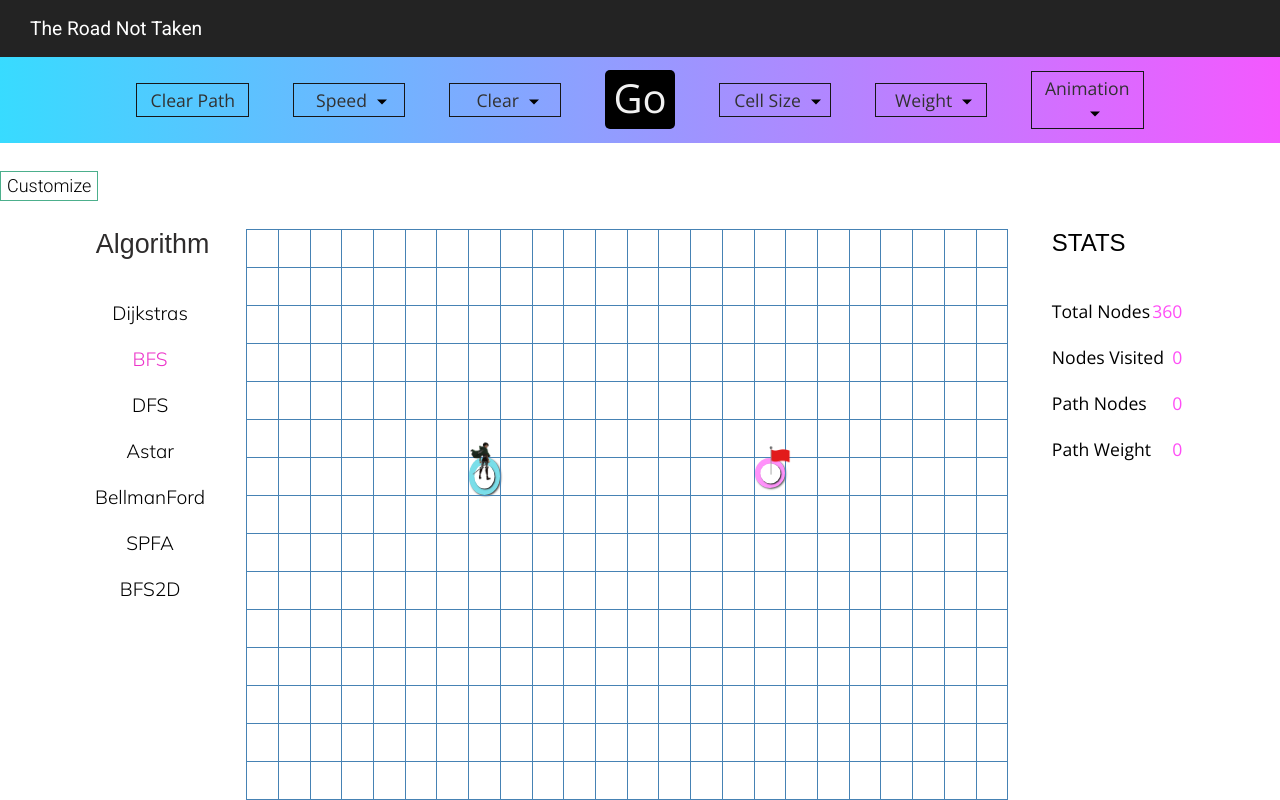
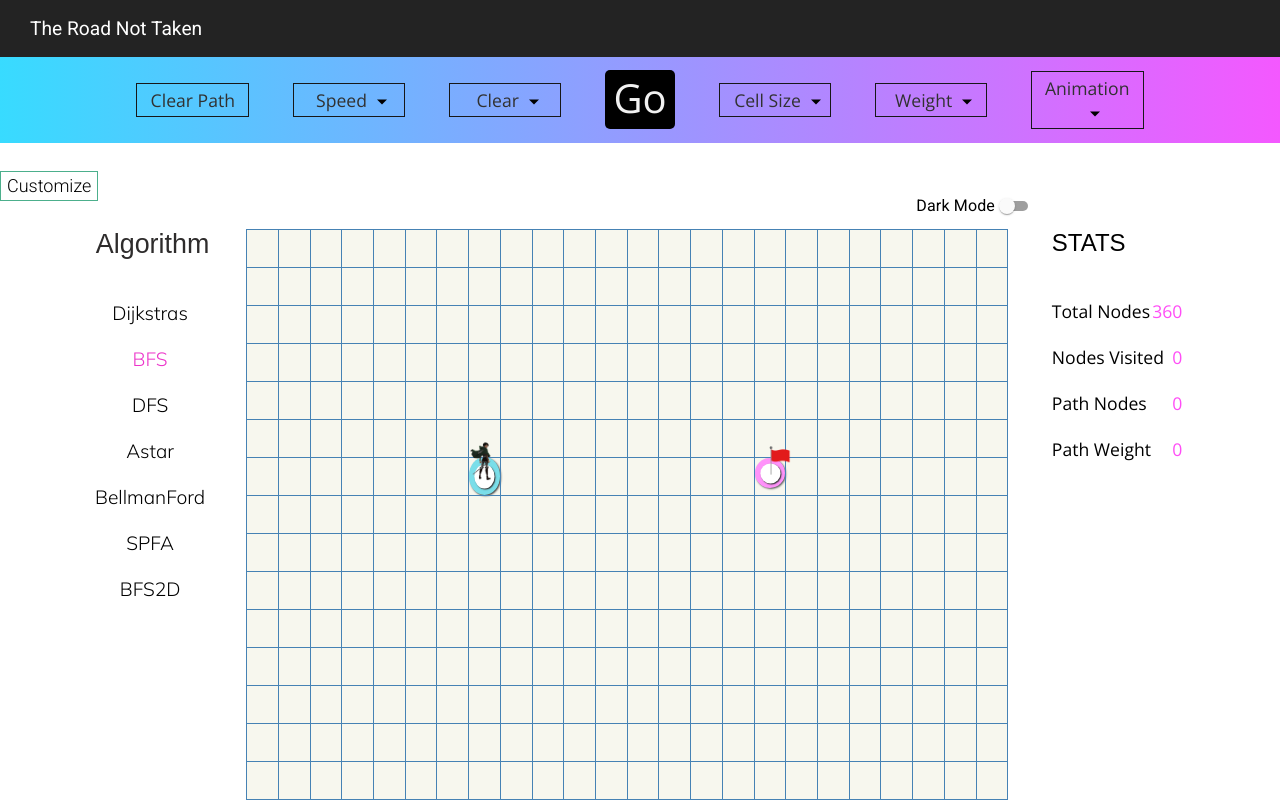
Before and after one commit to priyansh-19/The-Road-Not-Taken, a React (Create React App) app: page / in a window 1280 px wide. Built offline with nearby package versions, Linux system fonts and the light colour scheme.

Commit message:
dark mode added

```diff
--- a/src/Components/Board.js
+++ b/src/Components/Board.js
@@ -68,6 +68,8 @@ class Board extends React.Component {
             isSpeedCustom : false,
             isVisualizing : false,
             isTableFlipped : false,
+            darkMode : false,
+
 
             cellSize : 'Medium',
             animation : 'Max',
@@ -293,6 +295,7 @@ class Board extends React.Component {
 
     visualizeAlgorithm = async (event, isMoved) =>{
 
+
         await this.clearPath('Path');
         if(!isMoved) this.setState({pathFoundState:-1,renderInstantPath:false,isVisualizing:false});
         const {isSelectedAlgorithm} = this.state;
@@ -356,6 +359,9 @@ class Board extends React.Component {
     stopVisualizing = () =>{
         this.setState({isVisualizing:false})
     }
+    toggleDarkMode = () =>{
+        this.setState({darkMode:!this.state.darkMode});
+    }
     setFlippedState = (isFlipped) =>{
         this.setState({isTableFlipped:isFlipped});
     }
@@ -375,6 +381,7 @@ class Board extends React.Component {
     }
     render(){
         const {nodes} = this.state;
+        const classForGrid = (this.state.darkMode) ? 'mainGrid-dark' : null;
         return (
             <div className="screen">
             <Header
@@ -389,13 +396,14 @@ class Board extends React.Component {
                 isVisualizing = {this.state.isVisualizing}
             >Visualize</Header>
             {/* <div onClick = {()=>{this.setState({isTableFlipped:!(this.state.isTableFlipped)})}}>FLIP</div> */}
-
             <CustomsLane
                 setSpeed = {this.setSpeed}
                 setWeight = {this.setWeight}
                 setFlippedState = {this.setFlippedState}
                 speed = {this.state.speed}
                 weight = {this.state.weight}
+                darkMode = {this.state.darkMode}
+                toggleDarkMode = {this.toggleDarkMode}
             />
 
             <div className="mainArea">
@@ -405,7 +413,7 @@ class Board extends React.Component {
                     isSelectedAlgorithm = {this.state.isSelectedAlgorithm}
                     selectThisAlgorithm = {this.selectThisAlgorithm}
                 />
-                <table className = {`mainGrid onChangeMainGrid ${this.state.pathFoundState === 1 ? 'onPathFound' : this.state.pathFoundState === 0 ? 'onPathNotFound' : ''}`}>
+                <table className = {`mainGrid  ${classForGrid} onChangeMainGrid ${this.state.pathFoundState === 1 ? 'onPathFound' : this.state.pathFoundState === 0 ? 'onPathNotFound' : ''}`}>
                     {/* <div class = 'messageToUser' >{this.state.message}</div> */}
                     <tbody className = "table-body">
                         {nodes.map( (row,i) => {
@@ -431,6 +439,7 @@ class Board extends React.Component {
                                         onMouseUp = {this.onMouseUp}
                                         animation = {this.state.renderInstantPath ? 'None' : this.state.animation}
                                         isTableFlipped = {this.state.isTableFlipped}
+                                        darkMode = {this.state.darkMode }
                                     />
                                     })
                                 }
--- /dev/null
+++ b/src/Components/Customs/DarkMode.js
@@ -0,0 +1,26 @@
+import React from 'react';
+import Switch from '@material-ui/core/Switch';
+import FormGroup from '@material-ui/core/FormGroup';
+import FormControlLabel from '@material-ui/core/FormControlLabel';
+import '../../Styles/DarkMode.css';
+
+export default function DarkMode(props) {
+  const [checked, setChecked] = React.useState(false);
+  const {darkMode,toggleDarkMode} = props;
+
+
+  const toggleChecked = () => {
+    setChecked((prev) => !prev);
+    toggleDarkMode();
+  };
+
+  return (
+    <FormGroup class = 'DarkMode-container'>
+      <FormControlLabel
+        control={<Switch size="small" checked={checked} color = "primary" onChange={toggleChecked} />}
+        label="Dark Mode"
+        labelPlacement = "start"
+      />
+    </FormGroup>
+  );
+}
--- a/src/Components/CustomsLane.js
+++ b/src/Components/CustomsLane.js
@@ -2,10 +2,12 @@ import React, { useEffect, useState } from 'react';
 import Switch from './Customs/Switch';
 import CustomInputForm from './Customs/Form';
 import Slider from './Customs/Slider';
+import DarkMode from '../Components/Customs/DarkMode';
+
 import '../Styles/CustomsLane.css';
 
 const CustomsLane = (props)=>{
-    const {setFlippedState,setWeight,setSpeed,speed,weight} = props;
+    const {setFlippedState,setWeight,setSpeed,speed,weight,darkMode,toggleDarkMode} = props;
     const [isLaneOpen,setIsLaneOpen] = useState(false);
 
     const openLane = ()=>{
@@ -34,6 +36,10 @@ const CustomsLane = (props)=>{
                     currentSpeed = {speed}
                 />
             </div>
+                <DarkMode
+                    darkMode = {darkMode}
+                    toggleDarkMode = {toggleDarkMode}
+                />
         </div>
     );
 }
--- a/src/Components/Header.js
+++ b/src/Components/Header.js
@@ -25,7 +25,7 @@ class Header extends React.Component {
 
                         <Dropdown
                             functions = {{setSpeed:this.props.setSpeed,}}
-                            values = {{header:'Speed',list:['Slow','Medium','Fast','Instant','Custom']}}
+                            values = {{header:'Speed',list:['Slow','Medium','Fast','Instant']}}
                             selectedItem = 'Fast'
                             class = 'clearButton'
                         />
--- a/src/Components/Node.js
+++ b/src/Components/Node.js
@@ -27,14 +27,15 @@ class Node extends React.Component {
             animation,
             weight,
             isTableFlipped,
+            darkMode,
 
             } = this.props;
 
             const classOf = {
-            isWall : `isWall${animation}`,
-            isVisited : `visited${animation}`,
-            isShortestPathNode : `shortestPathNode${animation}`,
-            isWeighted : `isWeighted${weight}x`,
+            isWall : `${darkMode ? 'darkWall' : `isWall${animation}` } `,
+            isVisited : `visited${darkMode ? 'Dark' : animation }`,
+            isShortestPathNode : `shortestPathNode${darkMode?'Dark':animation}`,
+            isWeighted : `${darkMode ? 'isWeightedDark' : `isWeighted${weight}x`}`,
             isVisitedTarget : `visitedTarget${animation}`,
 
         }
@@ -62,7 +63,7 @@ class Node extends React.Component {
         }
         return(
             <td
-                className = {`node ${addClass}`}
+                className = {`node${darkMode ? '-dark' : ''} ${addClass}`}
                 id = {`${row}${col}`}
                 style = {divStyle}
                 onMouseEnter = {(e) => onMouseEnter(row,col,e)}
@@ -73,7 +74,7 @@ class Node extends React.Component {
 
             {   !isTableFlipped ?
                 <div className = { (isEnd  || isStart) ? `imageContainerSE` : `imageContainer ${isWeighted ? classOf['isWeighted'] : ''}`}>
-                {(isWeighted && !isWall && !isStart && !isEnd && animation!='Low' && animation != 'None' && !isShortestPathNode) ?
+                {(isWeighted && !isWall && !isStart && !isEnd && animation!='Low' && animation != 'None' && !isShortestPathNode && !darkMode) ?
                         <img
                         // draggable = "false"
                         className = {`weightImage${animation} selectDisable`}
--- a/src/Styles/Board.css
+++ b/src/Styles/Board.css
@@ -26,12 +26,17 @@
 .mainGrid{
 
     border-collapse: collapse;
-    /* display: flex; */
     flex-direction: column;
-    /* height: 100%; */
     overflow: auto;
-    /* background-color: rgb(32, 34, 28); */
+    background-color:rgb(247, 247, 238);
 
+
+}
+.mainGrid-dark{
+    border-collapse: collapse;
+    flex-direction: column;
+    overflow: auto;
+    background-color: rgb(29, 26, 26);
 }
 
 .onPathFound{
--- /dev/null
+++ b/src/Styles/DarkMode.css
@@ -0,0 +1,10 @@
+.DarkMode-container{
+    position: absolute;
+    display: flex;
+    justify-content: right;
+    align-items: center;
+    /* border: 1px solid black; */
+    right: 20%;
+    /* right: 0px; */
+    top: 60%;
+}
```
Also changed, not shown: src/Styles/Node.css (+103 -9 lines).
